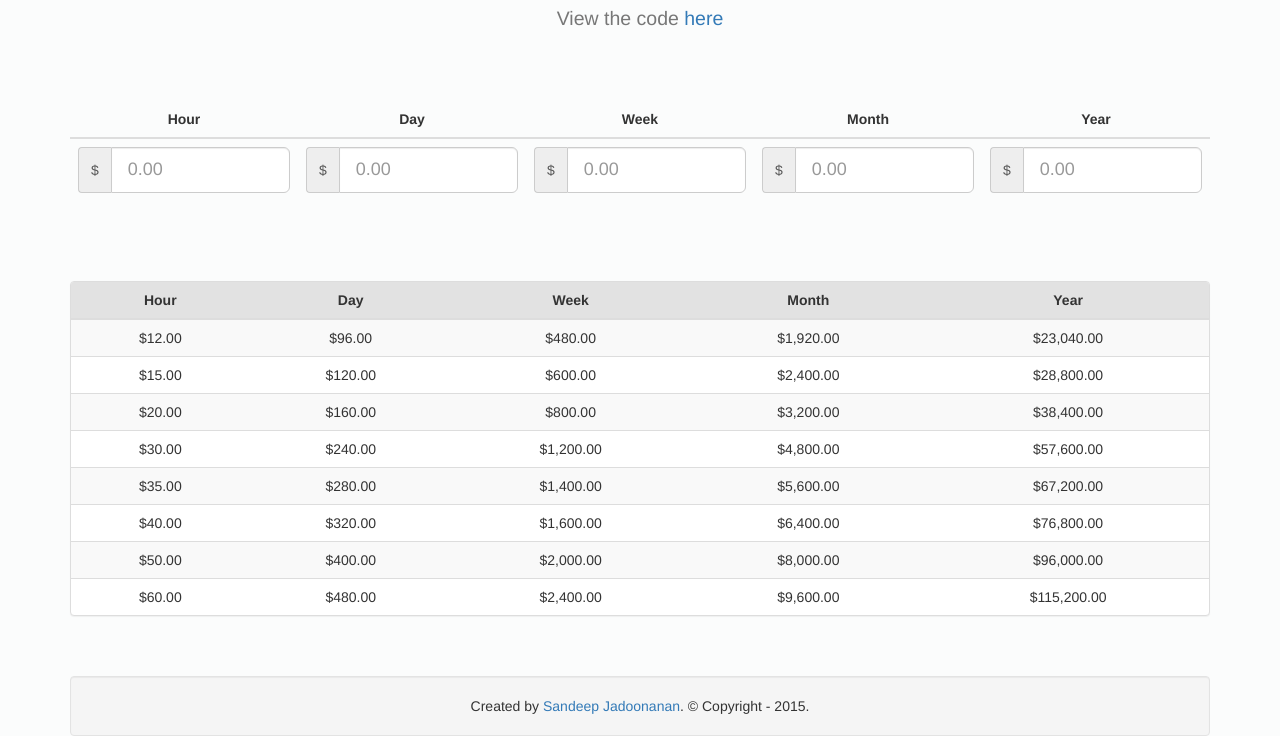
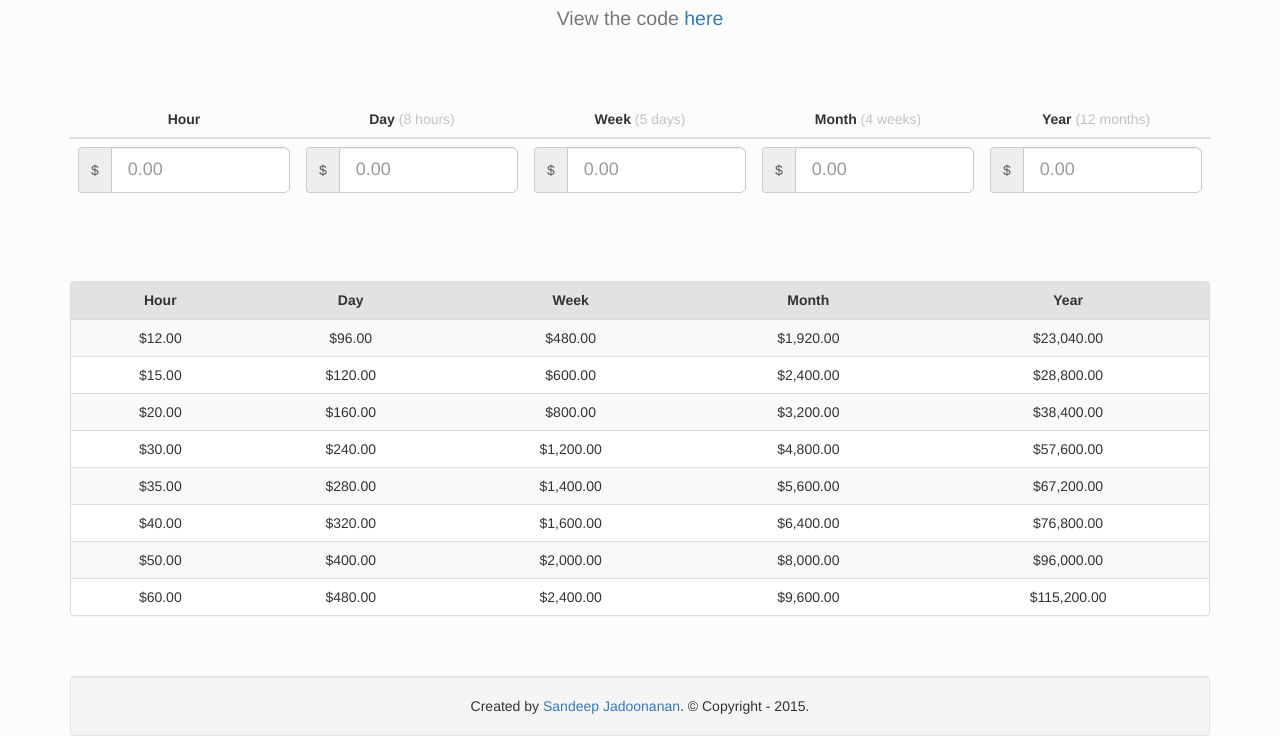
Before and after one commit to TunedMystic/payrate-calc, a plain HTML site: page index.html in a window 1280 px wide. Shown: the part 102-838 px from the top of the page. Drawn offline with nearby package versions, Linux system fonts and the light colour scheme.

Commit message:
Add hints to time scale.

```diff
--- a/index.html
+++ b/index.html
@@ -28,6 +28,10 @@
     }
     .app-input table thead tr th {
       text-align: center;
+    }
+    .app-input tr th span.text-muted{
+      color: #C2C2C2;
+      font-weight: normal;
     }
     .app-table {
       margin-top: 60px;
@@ -63,10 +67,10 @@
           <thead>
             <tr>
               <th>Hour</th>
-              <th>Day</th>
-              <th>Week</th>
-              <th>Month</th>
-              <th>Year</th>
+              <th>Day  <span class="text-muted">(8 hours)</span></th>
+              <th>Week <span class="text-muted">(5 days)</span></th>
+              <th>Month <span class="text-muted">(4 weeks)</span></th>
+              <th>Year <span class="text-muted">(12 months)</span></th>
             </tr>
           </thead>
           <tbody>
```
